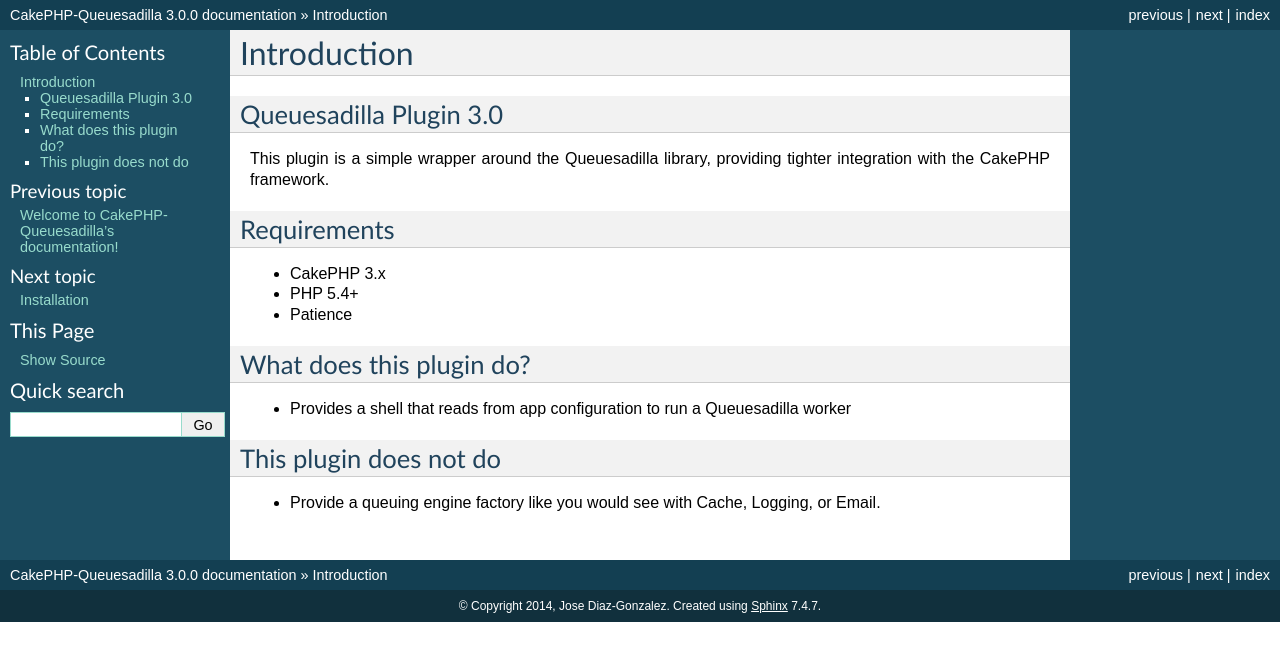
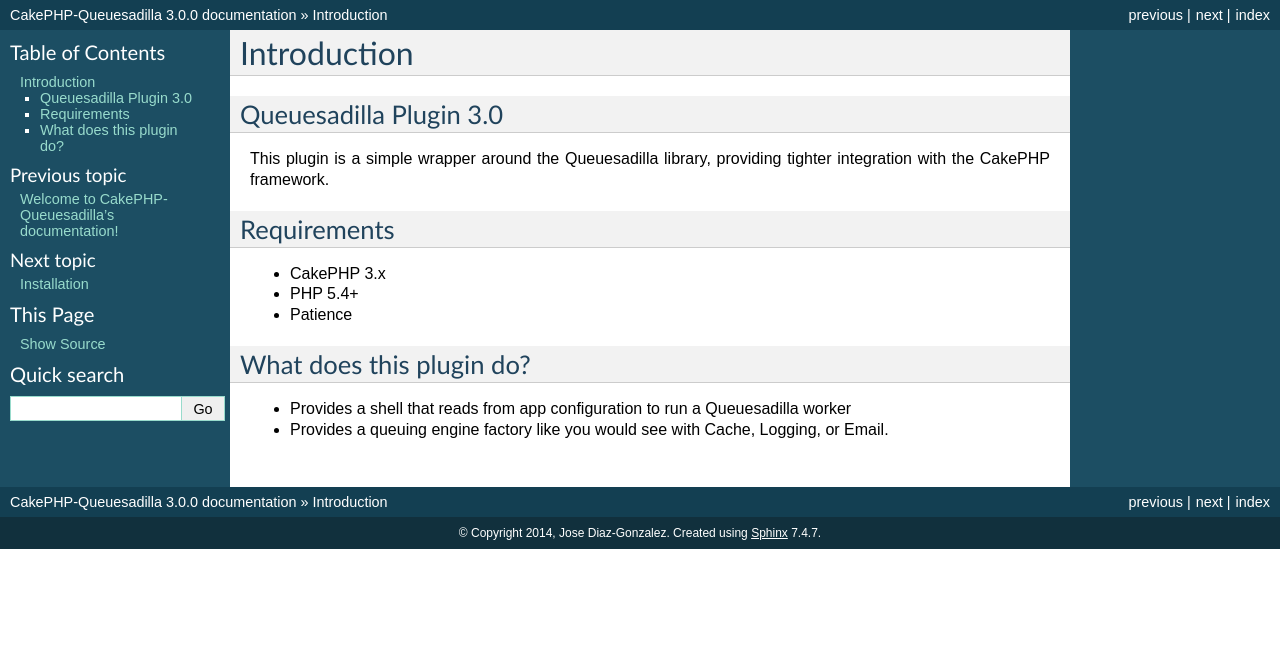
Before and after one commit to josegonzalez/cakephp-queuesadilla, a Sphinx documentation site: the page built from docs/introduction.rst, in a window 1280 px wide. Shown: the top 661 px of the page. Built offline with Sphinx 7.4.7, drawn with Linux system fonts in a browser that asks for light colours.

Commit message:
Update introduction
[ci skip]

```diff
--- a/docs/introduction.rst
+++ b/docs/introduction.rst
@@ -8,14 +8,13 @@
 
 Requirements
 ~~~~~~~~~~~~
+
 * CakePHP 3.x
 * PHP 5.4+
 * Patience
 
 What does this plugin do?
 ~~~~~~~~~~~~~~~~~~~~~~~~~
+
 * Provides a shell that reads from app configuration to run a Queuesadilla worker
-
-This plugin does not do
-~~~~~~~~~~~~~~~~~~~~~~~
-* Provide a queuing engine factory like you would see with Cache, Logging, or Email.
+* Provides a queuing engine factory like you would see with Cache, Logging, or Email.
```
